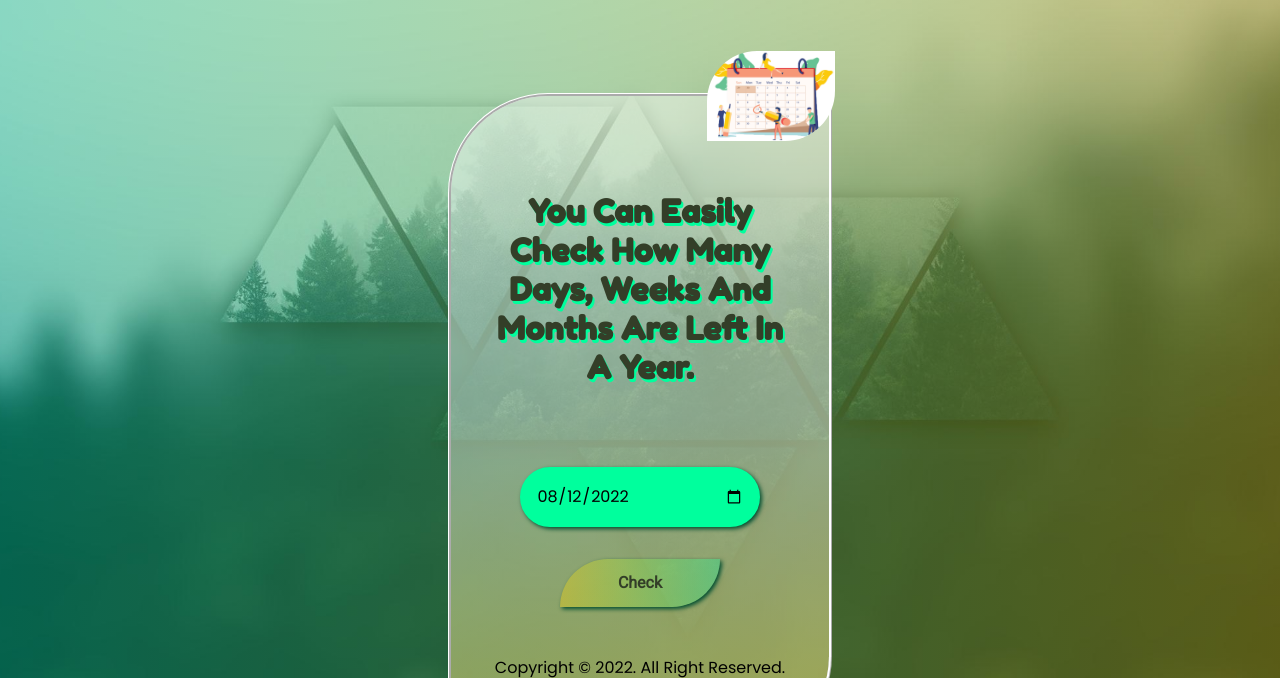
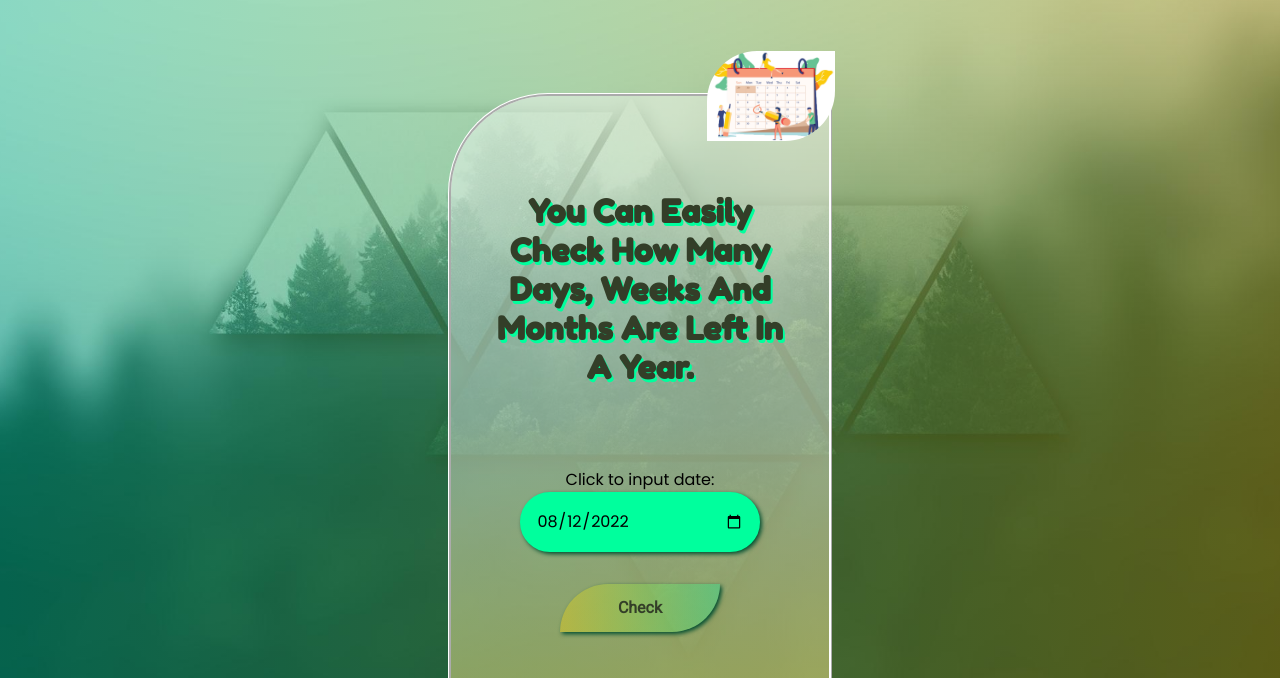
Before and after one commit to covstar/remanere, a plain HTML site: page index.html in a window 1280 px wide. Shown: the part 106-784 px from the top of the page. Drawn offline with Linux system fonts and the light colour scheme.

Commit message:
Update index.html

```diff
--- a/index.html
+++ b/index.html
@@ -29,6 +29,7 @@
 
         <div class="input">
             <img src="images/background-mobile.jpg" alt="">
+            <label for="date">Click to input date:</label>
             <input type="date" id="Date" value="2022-08-12">
             <button>Check</button>
             <p id="output"></p>
```
